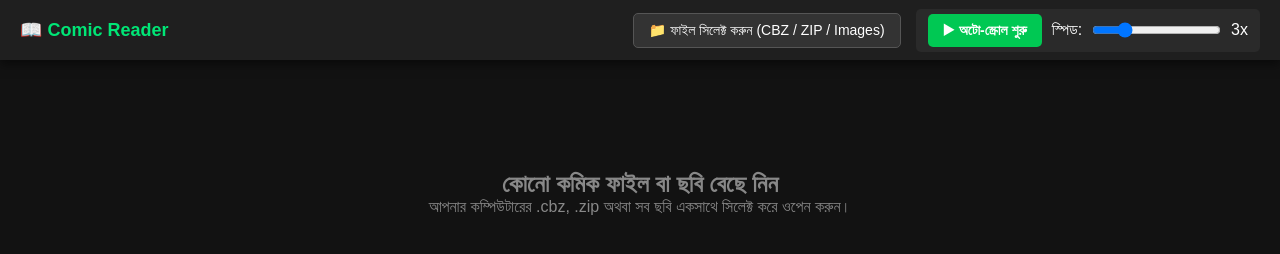
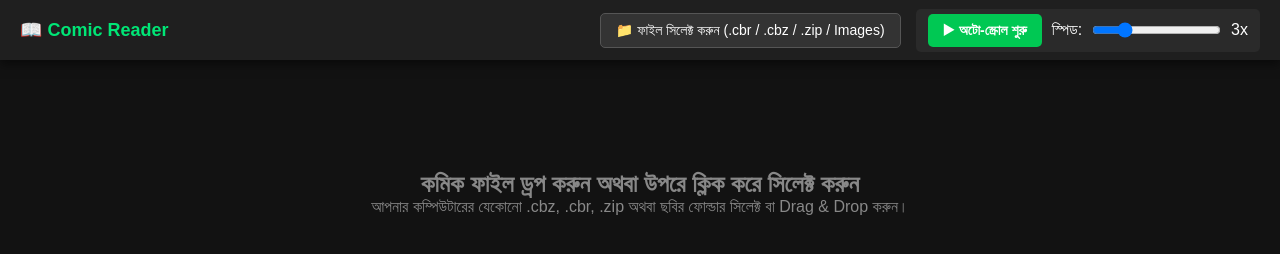
Before and after one commit to ProPerCut/comic-reader, a plain HTML site: page index.html in a window 1280 px wide. Drawn offline with nearby package versions, Linux system fonts and the light colour scheme.

Commit message:
Update index.html

```diff
--- a/index.html
+++ b/index.html
@@ -5,7 +5,7 @@
   <meta name="viewport" content="width=device-width, initial-scale=1.0">
   <title>Comic Reader & Auto Scroller</title>
   <link rel="stylesheet" href="style.css">
-  <!-- JSZip Library for reading ZIP/CBZ comic files -->
+  <!-- JSZip Library for CBZ / ZIP files -->
   <script src="https://cdnjs.cloudflare.com/ajax/libs/jszip/3.10.1/jszip.min.js"></script>
 </head>
 <body>
@@ -15,11 +15,11 @@
     <div class="brand">📖 Comic Reader</div>
 
     <div class="controls">
-      <!-- File Loader -->
+      <!-- File Loader (No strict accept filter so ALL files show up) -->
       <label for="file-input" class="btn">
-        📁 ফাইল সিলেক্ট করুন (CBZ / ZIP / Images)
+        📁 ফাইল সিলেক্ট করুন (.cbr / .cbz / .zip / Images)
       </label>
-      <input type="file" id="file-input" accept=".cbz,.zip,image/*" multiple style="display:none;">
+      <input type="file" id="file-input" multiple style="display:none;">
 
       <!-- Auto Scroll Controls -->
       <div class="scroll-controls">
@@ -34,8 +34,8 @@
   <!-- Comic Display Container -->
   <main id="reader-container">
     <div id="placeholder">
-      <h2>কোনো কমিক ফাইল বা ছবি বেছে নিন</h2>
-      <p>আপনার কম্পিউটারের .cbz, .zip অথবা সব ছবি একসাথে সিলেক্ট করে ওপেন করুন।</p>
+      <h2>কমিক ফাইল ড্রপ করুন অথবা উপরে ক্লিক করে সিলেক্ট করুন</h2>
+      <p>আপনার কম্পিউটারের যেকোনো .cbz, .cbr, .zip অথবা ছবির ফোল্ডার সিলেক্ট বা Drag & Drop করুন।</p>
     </div>
     <div id="pages-list"></div>
   </main>
```
